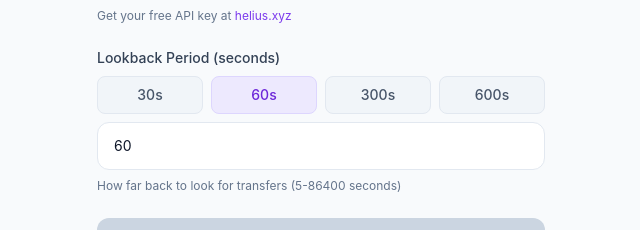
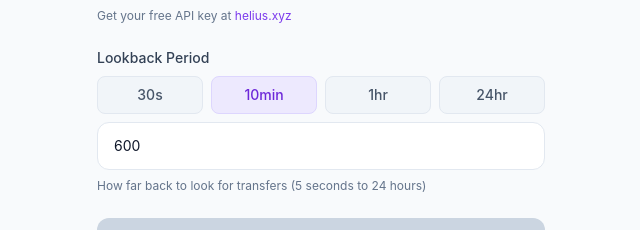
Before and after one commit to EliteAA2ng/SOLTOKENTRACKER, a React (Vite) app: page / in a window 1280 px wide. Shown: the part 570-800 px from the top of the page, without its empty margins (319-959 px from the left). Built offline with nearby package versions, Linux system fonts and the light colour scheme.

Commit message:
ui: improve time period buttons with user-friendly labels (30s, 10min, 1hr, 24hr) and better defaults

```diff
--- a/src/components/WalletInput.tsx
+++ b/src/components/WalletInput.tsx
@@ -40,7 +40,7 @@ export default function WalletInput({ onSubmit, loading }: WalletInputProps) {
   const [tokenMint, setTokenMint] = useState(savedData.tokenMint || '');
   const [walletAddress, setWalletAddress] = useState(savedData.walletAddress || '');
   const [heliusKey, setHeliusKey] = useState(savedData.heliusKey || '');
-  const [seconds, setSeconds] = useState(savedData.seconds || 60);
+  const [seconds, setSeconds] = useState(savedData.seconds || 600);
   const [error, setError] = useState('');
 
   // Save form data whenever fields change
@@ -196,10 +196,15 @@ export default function WalletInput({ onSubmit, loading }: WalletInputProps) {
           {/* Lookback Period (seconds) */}
           <div className="space-y-2">
             <label className="text-sm font-medium text-slate-700 block">
-              Lookback Period (seconds)
+              Lookback Period
             </label>
             <div className="grid grid-cols-4 gap-2 mb-3">
-              {[30, 60, 300, 600].map((value) => (
+              {[
+                { label: '30s', value: 30 },
+                { label: '10min', value: 600 },
+                { label: '1hr', value: 3600 },
+                { label: '24hr', value: 86400 }
+              ].map(({ label, value }) => (
                 <button
                   key={value}
                   type="button"
@@ -211,7 +216,7 @@ export default function WalletInput({ onSubmit, loading }: WalletInputProps) {
                   }`}
                   disabled={loading}
                 >
-                  {value}s
+                  {label}
                 </button>
               ))}
             </div>
@@ -219,7 +224,7 @@ export default function WalletInput({ onSubmit, loading }: WalletInputProps) {
               <input
                 type="number"
                 value={seconds}
-                onChange={(e) => setSeconds(parseInt(e.target.value) || 60)}
+                onChange={(e) => setSeconds(parseInt(e.target.value) || 600)}
                 min="5"
                 max="86400"
                 className="w-full h-12 px-4 text-sm border border-slate-200 rounded-xl focus:border-violet-500 focus:ring-4 focus:ring-violet-50 outline-none transition-all"
@@ -227,7 +232,7 @@ export default function WalletInput({ onSubmit, loading }: WalletInputProps) {
               />
             </div>
             <p className="text-xs text-slate-500">
-              How far back to look for transfers (5-86400 seconds)
+              How far back to look for transfers (5 seconds to 24 hours)
             </p>
           </div>
 
--- a/src/config.ts
+++ b/src/config.ts
@@ -10,7 +10,7 @@ export const COMMON_TOKENS = {
 } as const;
 
 export const DEFAULT_CONFIG = {
-	lookbackSeconds: 60, // default window in seconds (reduced granularity)
+	lookbackSeconds: 600, // default window in seconds (10 minutes for better UX)
 	delayMsBetweenRequests: 50,
 	maxRetries: 3,
 	rpcTimeout: 30000,
```
